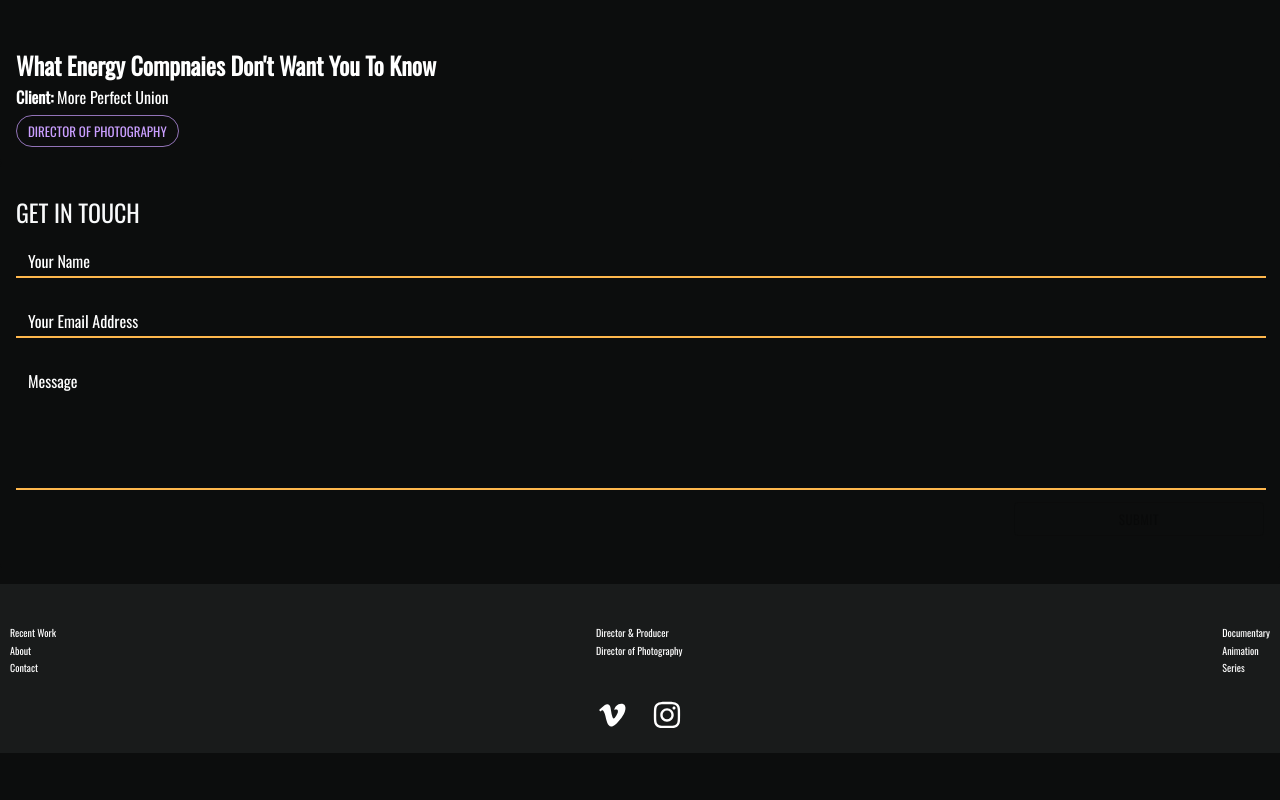
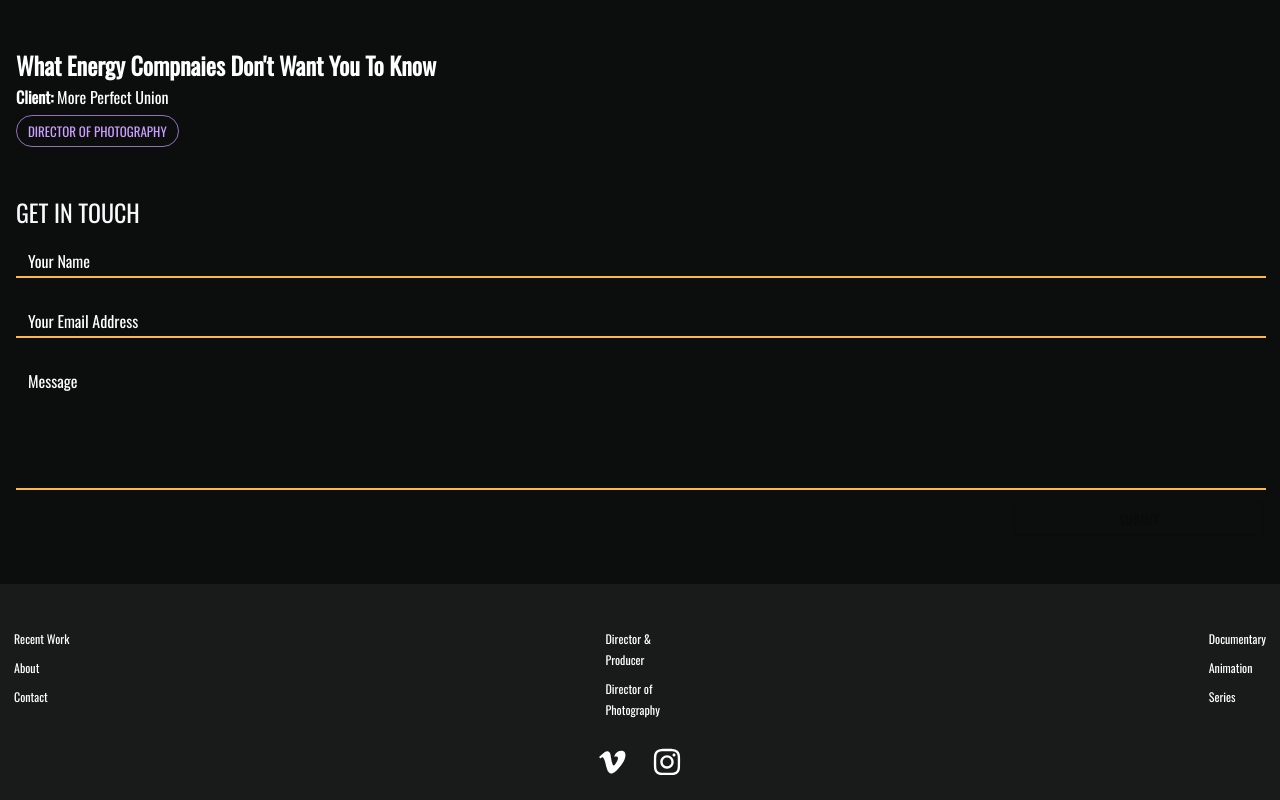
Before and after one commit to mwkwsd/sensensomething, a React (Create React App) app: page / in a window 1280 px wide. Shown: the part 2420-3220 px from the top of the page. Before the commit the page ends 3173 px from the top, so only its background shows below. Built offline with nearby package versions, Linux system fonts and the light colour scheme.

Commit message:
Footer Link adjustments

```diff
--- a/src/components/molecules/footer/FooterLinks.tsx
+++ b/src/components/molecules/footer/FooterLinks.tsx
@@ -1,9 +1,9 @@
-import { Link } from 'react-router-dom';
-import { Typography } from '@mui/material';
+import { Link } from 'react-router-dom'
+import { Typography } from '@mui/material'
 
 type FooterLinksProps = {
-  items: { label: string; link: string }[];
-};
+  items: { label: string; link: string }[]
+}
 
 export function FooterLinks({ items }: FooterLinksProps) {
   return (
@@ -12,20 +12,25 @@ export function FooterLinks({ items }: FooterLinksProps) {
         display: 'flex',
         flexDirection: 'column',
         color: 'white',
-        paddingTop: '30px'
+        paddingTop: '30px',
+        maxWidth: '75px',
       }}
     >
       {items.map((item, index) => (
         <Link
           key={index}
           to={item.link}
-          style={{ textDecoration: 'none', color: 'white' }}
+          style={{
+            textDecoration: 'none',
+            color: 'white',
+            padding: '0.25rem',
+          }}
         >
-          <Typography variant="subtitle1" sx={{ fontSize: '10px'}}>
+          <Typography variant="subtitle1" sx={{ fontSize: '0.75rem' }}>
             {item.label}
           </Typography>
         </Link>
       ))}
     </div>
-  );
+  )
 }
```
